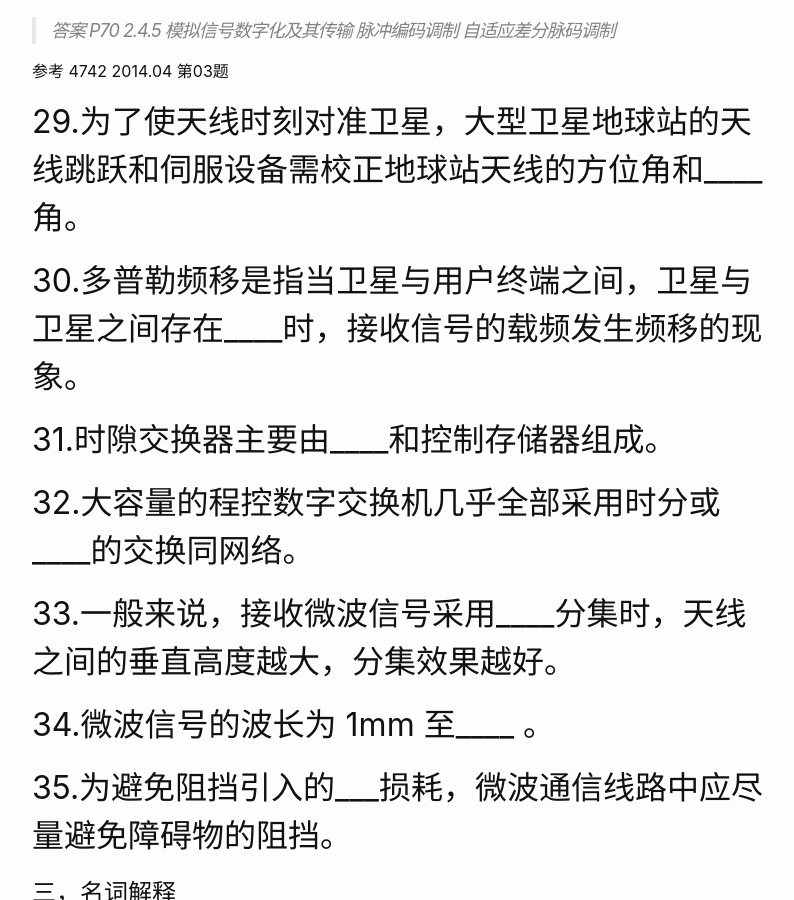
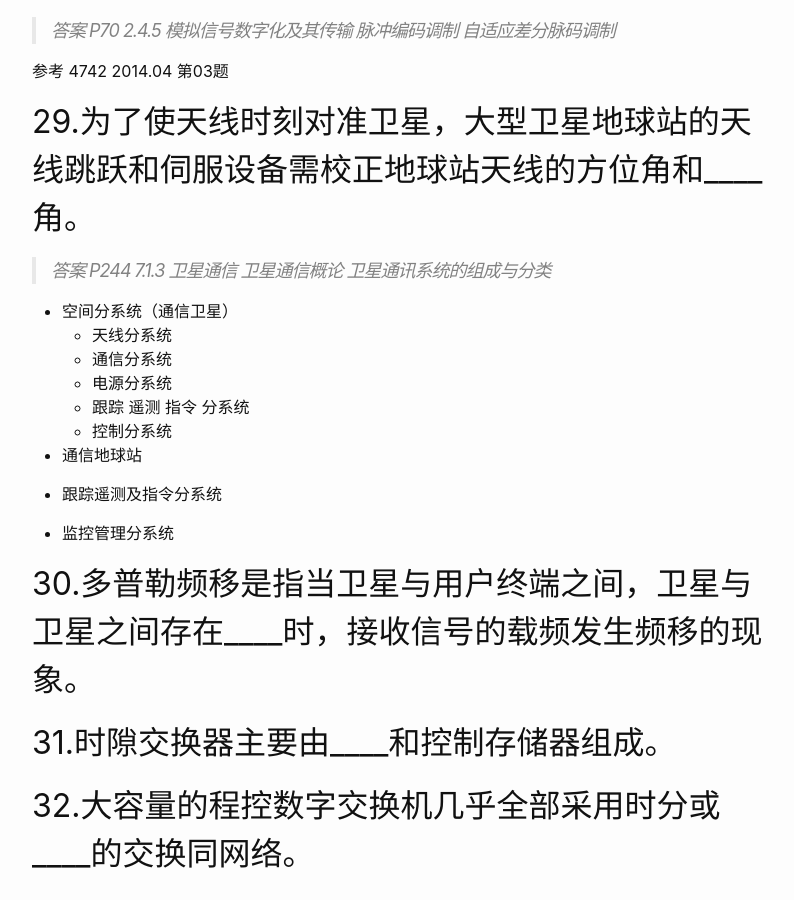
Before and after one commit to wangtiga/wangtiga.github.io, a Jekyll site: the page built from _previews/2019-06-27-4742_2013_04.md, in a window 1280 px wide and 900 px high, scrolled down 20232 px. Shown: the whole window, without its empty margins (238-1032 px from the left). Built offline with Jekyll 4.4.1, drawn with Linux system fonts in a browser that asks for light colours.

Commit message:
updated from notep

```diff
--- a/_previews/2019-06-27-4742_2013_04.md
+++ b/_previews/2019-06-27-4742_2013_04.md
@@ -626,6 +626,24 @@ TODO 振荡源是什么
 
 ## 29.为了使天线时刻对准卫星，大型卫星地球站的天线跳跃和伺服设备需校正地球站天线的方位角和____角。
 
+> 答案 P244 7.1.3  卫星通信 卫星通信概论 卫星通讯系统的组成与分类
+
+- 空间分系统（通信卫星）
+  * 天线分系统
+  * 通信分系统
+  * 电源分系统
+  * 跟踪 遥测 指令 分系统
+  * 控制分系统
+
+- 通信地球站
+
+
+- 跟踪遥测及指令分系统
+
+- 监控管理分系统
+
+
+
 ## 30.多普勒频移是指当卫星与用户终端之间，卫星与卫星之间存在____时，接收信号的载频发生频移的现象。
 
 ## 31.时隙交换器主要由____和控制存储器组成。
```
